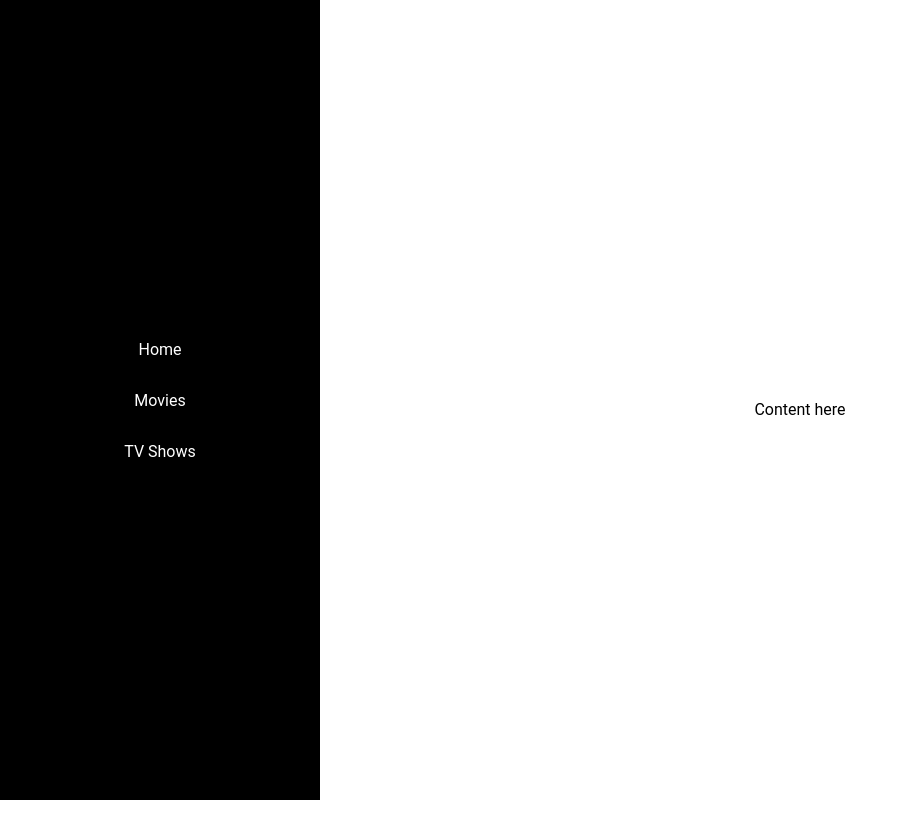
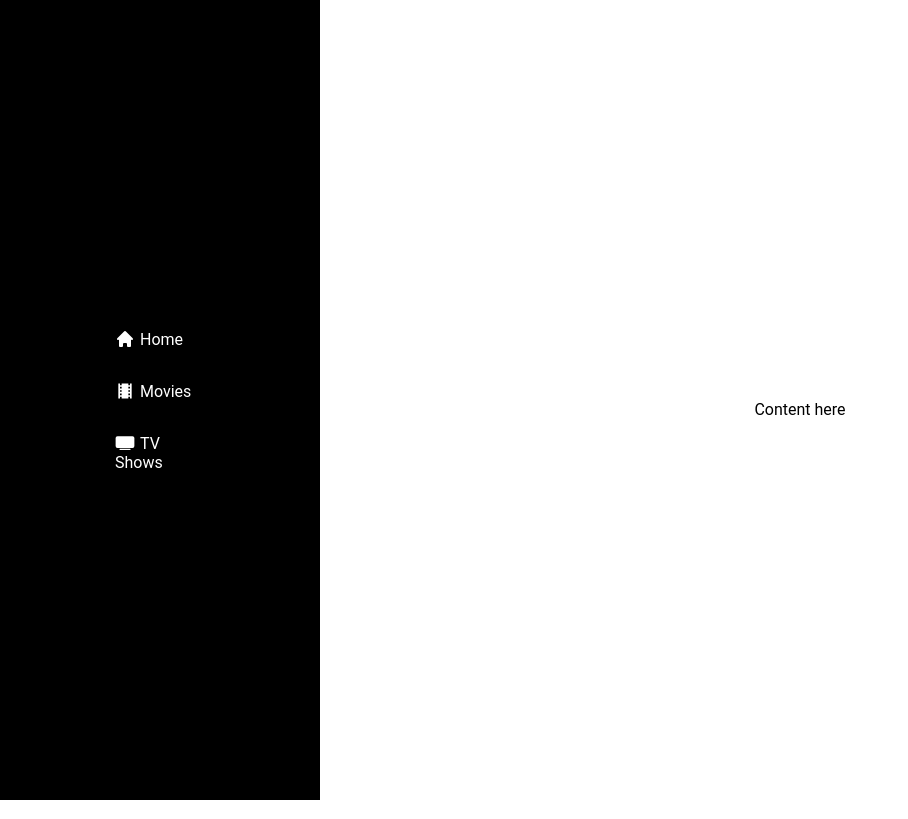
Before and after one commit to reedx8/Movie-Dashboard, a React (Create React App) app in the folder dashboard/: page / in a window 1280 px wide. Shown: the whole page, without its empty margins (0-908 px from the left). Built offline with nearby package versions, Linux system fonts and the light colour scheme; what webfontloader would draw is missing.

Commit message:
Added sidebar icons with react-icons

```diff
--- a/dashboard/package.json
+++ b/dashboard/package.json
@@ -8,6 +8,7 @@
     "@testing-library/user-event": "^12.8.3",
     "react": "^17.0.2",
     "react-dom": "^17.0.2",
+    "react-icons": "^4.3.1",
     "react-scripts": "4.0.3",
     "web-vitals": "^1.1.2",
     "webfontloader": "^1.6.28"
--- a/dashboard/src/components/Sidebar.css
+++ b/dashboard/src/components/Sidebar.css
@@ -16,4 +16,12 @@ a {
   text-decoration: none;
   color: white;
   margin: 2vh;
+  width: 90px;
 }
+
+.sidebarIcons {
+  width: 20px;
+  height: 20px;
+  vertical-align: bottom;
+  margin-right: 5px;
+}
--- a/dashboard/src/components/Sidebar.js
+++ b/dashboard/src/components/Sidebar.js
@@ -1,13 +1,41 @@
 import React from "react";
 import "./Sidebar.css";
+import { HiHome } from "react-icons/hi";
+import { MdLocalMovies } from "react-icons/md";
+import { IoTv } from "react-icons/io5";
+import { IconContext } from "react-icons";
 
 export default function Sidebar() {
   return (
     <div className="sidebar">
       <div className="buttons">
-        <a href="/">Home</a>
-        <a href="/">Movies</a>
-        <a href="/">TV Shows</a>
+        <a href="/">
+          <IconContext.Provider
+            value={{
+              className: "sidebarIcons",
+              title: "Home page",
+            }}
+          >
+            <HiHome />
+          </IconContext.Provider>
+          Home
+        </a>
+        <a href="/">
+          <IconContext.Provider
+            value={{ className: "sidebarIcons", title: "Movies page" }}
+          >
+            <MdLocalMovies />
+          </IconContext.Provider>
+          Movies
+        </a>
+        <a href="/">
+          <IconContext.Provider
+            value={{ className: "sidebarIcons", title: "TV shows page" }}
+          >
+            <IoTv />
+          </IconContext.Provider>
+          TV Shows
+        </a>
       </div>
     </div>
   );
```
Also changed, not shown: 1 other file (tests, documents, lock files or other folders).
